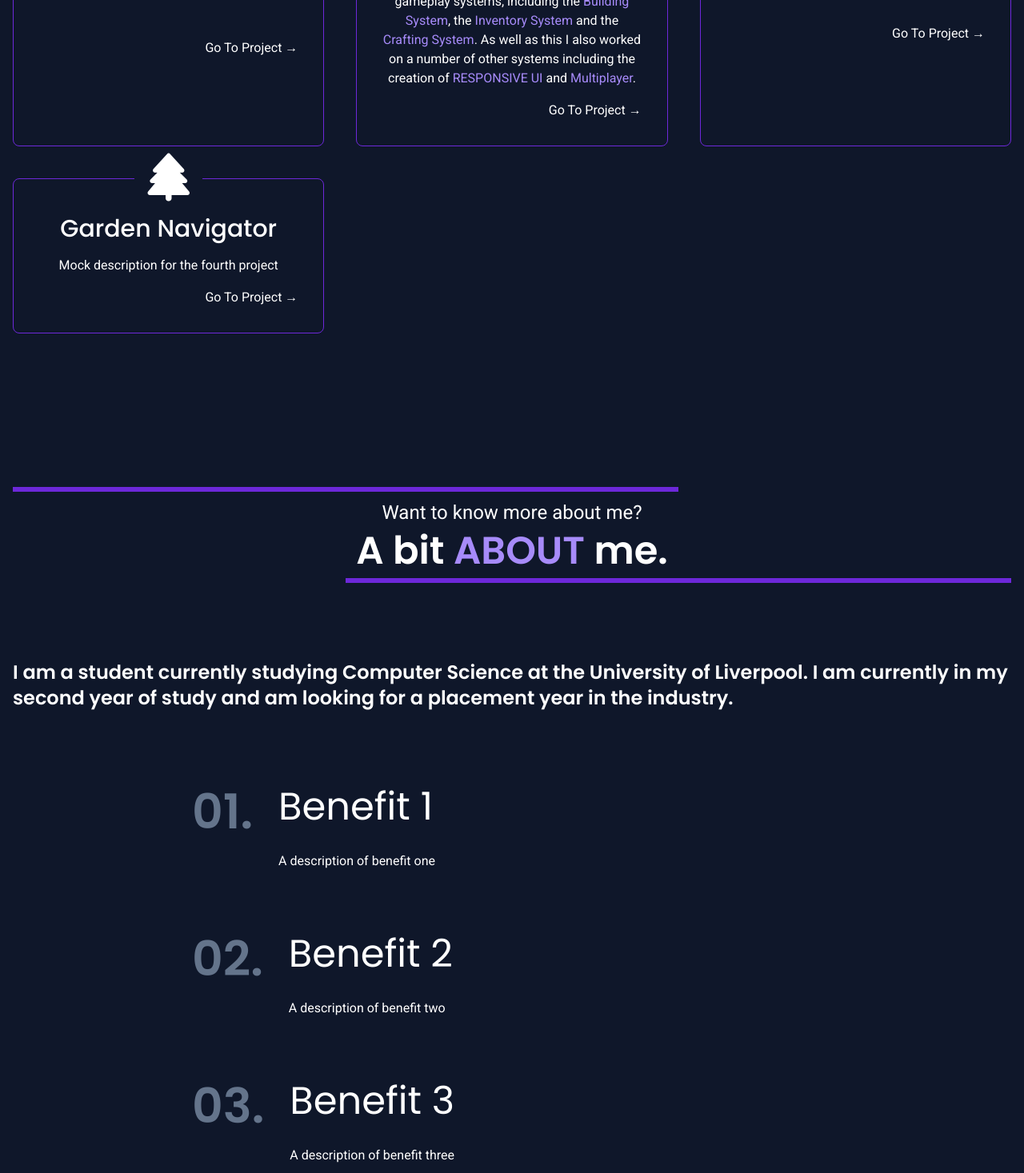
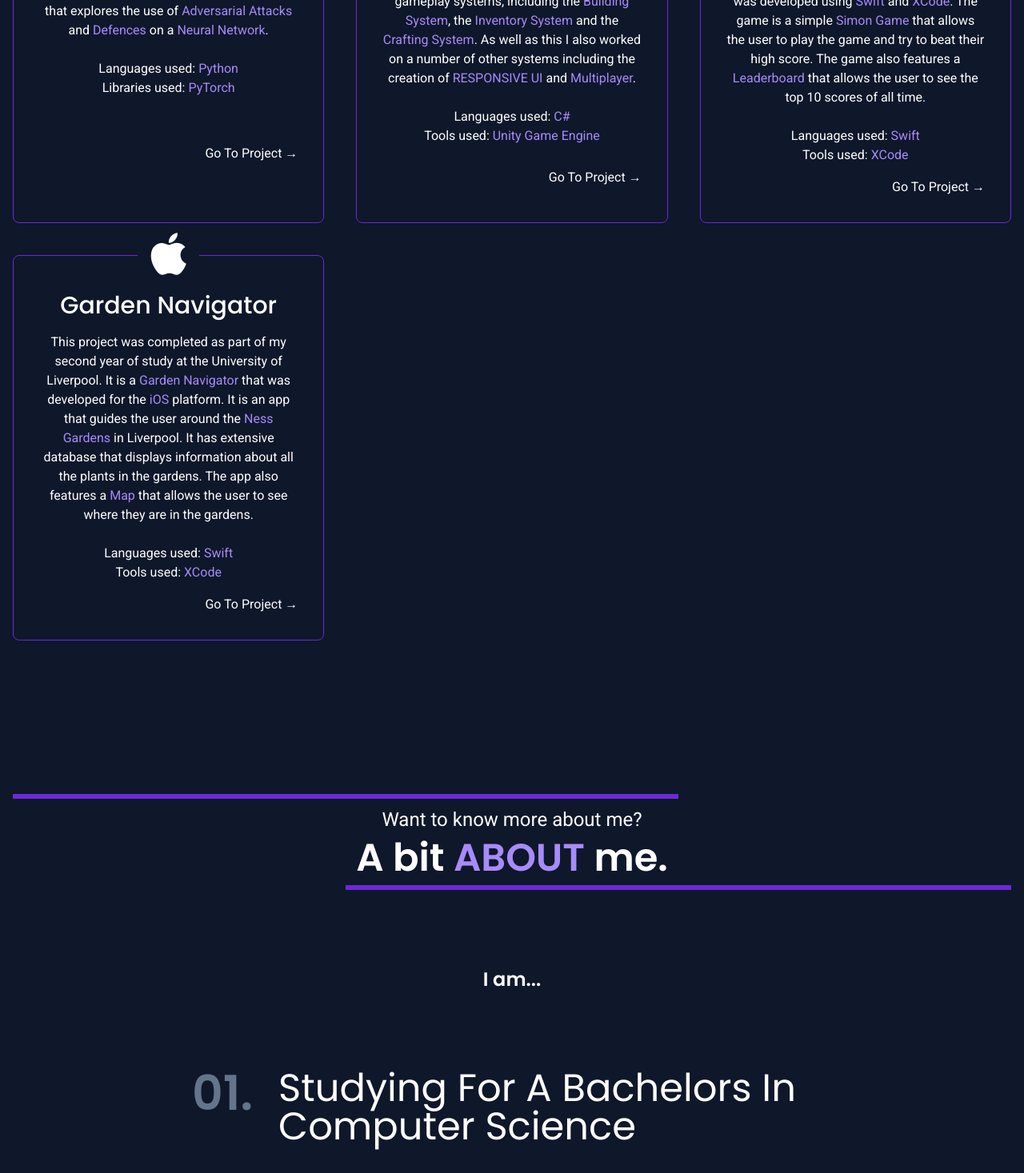
Before and after one commit to Shortiez/Ben-Gotts-Portfolio, a SvelteKit app: page / in a window 1280 px wide. Shown: the part 1160-2627 px from the top of the page at 80% size. Built offline with nearby package versions, Linux system fonts and the light colour scheme.

Commit message:
Updated config

```diff
--- a/package.json
+++ b/package.json
@@ -12,14 +12,12 @@
 		"@sveltejs/adapter-static": "^3.0.0",
 		"@sveltejs/kit": "^2.0.0",
 		"@sveltejs/vite-plugin-svelte": "^3.0.0",
+		"autoprefixer": "^10.4.16",
 		"gh-pages": "^6.1.0",
-		"autoprefixer": "^10.4.16",
 		"postcss": "^8.4.32",
 		"svelte": "^4.2.7",
 		"tailwindcss": "^3.3.6",
 		"vite": "^5.0.3"
 	},
-	"type": "module",
-	"dependencies": {
-	}
+	"type": "module"
 }
--- a/src/components/Main.svelte
+++ b/src/components/Main.svelte
@@ -9,26 +9,60 @@
         },
         {
             projectName : "Carth",
-            projectImage : "fa-solid fa-horse",
+            projectImage : "fa-brands fa-steam",
             projectLink : "https://store.steampowered.com/app/1526430/Carth/"
         },
         {
             projectName : "Simon Game",
-            projectImage : "fa-brands fa-windows",
+            projectImage : "fa-brands fa-apple",
             projectLink : ""
         },
         {
             projectName: "Garden Navigator",
-            projectImage: "fa-solid fa-tree",
+            projectImage: "fa-brands fa-apple",
             projectLink: ""
         },
     ];
 
-    let benefits = [
-        { name : "Benefit 1", description : "A description of benefit one"},
-        { name : "Benefit 2", description : "A description of benefit two"},
-        { name : "Benefit 3", description : "A description of benefit three"},
+    let aboutMeFacts = [
+        {
+            name: "Studying For A Bachelors In Computer Science",
+            description: "Currently immersed in the dynamic world of Computer Science at the University of Liverpool, pursuing a Bachelor's degree. " +
+                "I am presently navigating my second year and actively seeking a compelling industry placement. " +
+                "In my inaugural year, I garnered an impressive average of 69.5%, setting the stage for an anticipated first-class achievement in my second year."
+        },
+        {
+            name: "9 Years Of Programming Experience",
+            description: "With a rich history spanning nine years, my journey in programming commenced at the age of 11. " +
+                "My coding odyssey has predominantly been in C#, " +
+                "complemented by proficiency in an array of languages such as Java, Python, Swift, JavaScript, and HTML/CSS. " +
+                "This seasoned experience is the bedrock upon which I craft innovative solutions."
+        },
+        {
+            name: "A Hobbyist Game Developer",
+            description: "Embarking on a seven-year adventure as a game developer, my exploration began with the Unity game engine at the tender age of 13. " +
+                "I have contributed to diverse projects, ranging from solo endeavors to collaborative ventures resulting in notable titles like 'Carth.' " +
+                "My game development prowess extends beyond personal projects, " +
+                "having successfully undertaken freelance assignments that sharpened my skills and expanded my repertoire."
+        },
+        {
+            name: "A Passionate Learner",
+            description: "My zeal for all things Computer Science and Software Development is palpable. " +
+                "A perpetual learner, I am dedicated to absorbing new knowledge and expanding my skill set. " +
+                "Eager for opportunities to enhance my developer acumen, " +
+                "I am equally fervent about delving deeper into the nuances of the games industry. E" +
+                "very project is not just a task but an avenue for continuous growth and refinement."
+        },
+        {
+            name: "Innovative Problem Solver",
+            description: "Beyond the academic and experiential facets, I take pride in being an innovative problem solver. " +
+                "Armed with a potent blend of theoretical knowledge and practical experience, I relish tackling complex challenges head-on." +
+                " My approach involves not only writing code but architecting elegant solutions that resonate with efficiency. " +
+                "With an insatiable curiosity and a knack for finding creative solutions, " +
+                "I am poised to make meaningful contributions in any development environment."
+        }
     ];
+
 </script>
 
 <main class="flex flex-col flex-1 p-4">
@@ -68,7 +102,15 @@
 
         <div class="grid grid-cols-1 lg:grid-cols-3 gap-12 lg:gap-10">
             <Step project={projects[0]}>
-                <p>Mock description for the first project</p>
+                <p>
+                    This project was completed as part of my second year of study at the University of Liverpool.
+                    It is a <span class="text-violet-400">Machine Learning</span> project that explores the use of <span class="text-violet-400">Adversarial Attacks</span> and <span class="text-violet-400">Defences</span> on a <span class="text-violet-400">Neural Network</span>.
+                    <br/>
+                    <br/>
+                    Languages used: <span class="text-violet-400">Python</span>
+                    <br/>
+                    Libraries used: <span class="text-violet-400">PyTorch</span>
+                </p>
             </Step>
             <Step project={projects[1]}>
                 <p>
@@ -76,13 +118,39 @@
                     During my two years of working on this project I developed a number of core gameplay systems, including the <span class="text-violet-400">Building System</span>,
                     the <span class="text-violet-400">Inventory System</span> and the <span class="text-violet-400">Crafting System</span>.
                     As well as this I also worked on a number of other systems including the creation of <span class="text-violet-400">RESPONSIVE UI</span> and <span class="text-violet-400">Multiplayer</span>.
+                    <br/>
+                    <br/>
+                    Languages used: <span class="text-violet-400">C#</span>
+                    <br/>
+                    Tools used: <span class="text-violet-400">Unity Game Engine</span>
                 </p>
             </Step>
             <Step project={projects[2]}>
-                <p>Mock description for the third project</p>
+                <p>
+                    This project was completed as part of my second year of study at the University of Liverpool.
+                    It is a <span class="text-violet-400">Simon Game</span> that was developed for the <span class="text-violet-400">iOS</span> platform.
+                    The game was developed using <span class="text-violet-400">Swift</span> and <span class="text-violet-400">XCode</span>. The game is a simple <span class="text-violet-400">Simon Game</span> that allows the user to play the game and try to beat their high score.
+                    The game also features a <span class="text-violet-400">Leaderboard</span> that allows the user to see the top 10 scores of all time.
+                    <br/>
+                    <br/>
+                    Languages used: <span class="text-violet-400">Swift</span>
+                    <br/>
+                    Tools used: <span class="text-violet-400">XCode</span>
+                </p>
             </Step>
             <Step project={projects[3]}>
-                <p>Mock description for the fourth project</p>
+                <p>
+                    This project was completed as part of my second year of study at the University of Liverpool.
+                    It is a <span class="text-violet-400">Garden Navigator</span> that was developed for the <span class="text-violet-400">iOS</span> platform.
+                    It is an app that guides the user around the <span class="text-violet-400">Ness Gardens</span> in Liverpool.
+                    It has extensive database that displays information about all the plants in the gardens.
+                    The app also features a <span class="text-violet-400">Map</span> that allows the user to see where they are in the gardens.
+                    <br/>
+                    <br/>
+                    Languages used: <span class="text-violet-400">Swift</span>
+                    <br/>
+                    Tools used: <span class="text-violet-400">XCode</span>
+                </p>
             </Step>
         </div>
 
@@ -100,11 +168,10 @@
         </div>
 
         <p class="mx-auto poppins font-semibold text-lg sm:text-xl md:text-2xl">
-            I am a student currently studying Computer Science at the University of Liverpool.
-            I am currently in my second year of study and am looking for a placement year in the industry.
+            I am...
         </p>
         <div class="flex flex-col gap-20 w-full mx-auto max-w-[800px]">
-            {#each benefits as benefit, index}
+            {#each aboutMeFacts as benefit, index}
                 <div class="flex gap-6 sm:gap-8">
                     <p class="poppins text-4xl sm:text-5xl md:text-6xl text-slate-500 font-semibold">
                         0{index + 1}.
--- a/src/routes/+layout.js
+++ b/src/routes/+layout.js
@@ -1,2 +1,2 @@
-// src/routes/+layout.js
+// This can be false if you're using a fallback (i.e. SPA mode)
 export const prerender = true;
--- a/src/routes/+layout.svelte
+++ b/src/routes/+layout.svelte
@@ -3,7 +3,6 @@
     import "../app.css";
     import Header from "../components/Header.svelte";
     import Footer from "../components/Footer.svelte";
-    export const prerender = true;
 
     let innerHeight = 0;
     let innerWidth = 0;
--- a/svelte.config.js
+++ b/svelte.config.js
@@ -4,10 +4,15 @@ import { vitePreprocess } from '@sveltejs/vite-plugin-svelte';
 /** @type {import('@sveltejs/kit').Config} */
 const config = {
 	kit: {
-		adapter: adapter(),
-		paths: {
-			base: process.env.NODE_ENV === "production" ? "Ben-Gotts-Portfolio" : "",
-		},
+		adapter: adapter({
+			// default options are shown. On some platforms
+			// these options are set automatically — see below
+			pages: 'build',
+			assets: 'build',
+			fallback: undefined,
+			precompress: false,
+			strict: true
+		})
 	},
 	preprocess: vitePreprocess()
 };
```
Also changed, not shown: index.html (added, +9 -0 lines).
